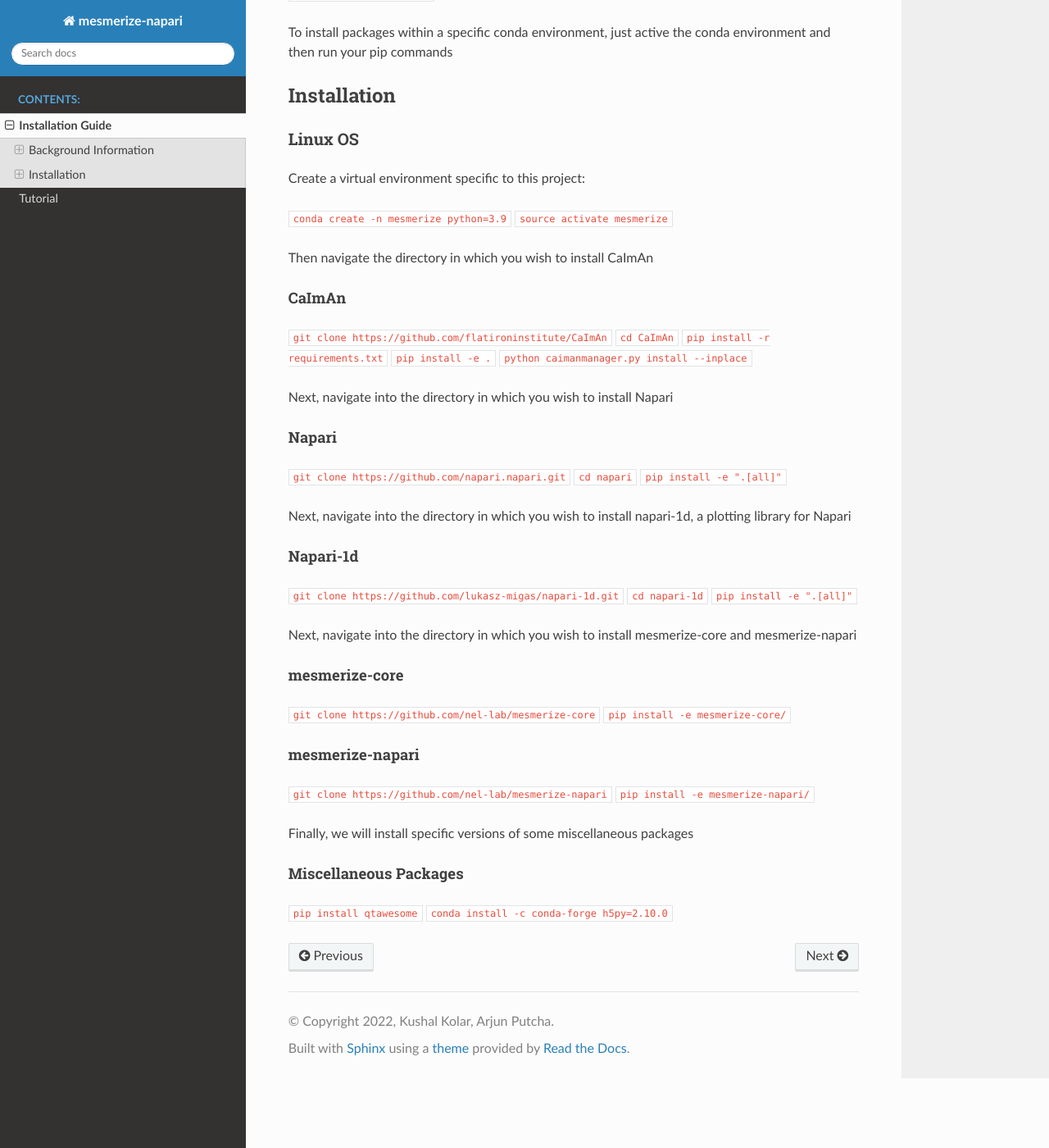
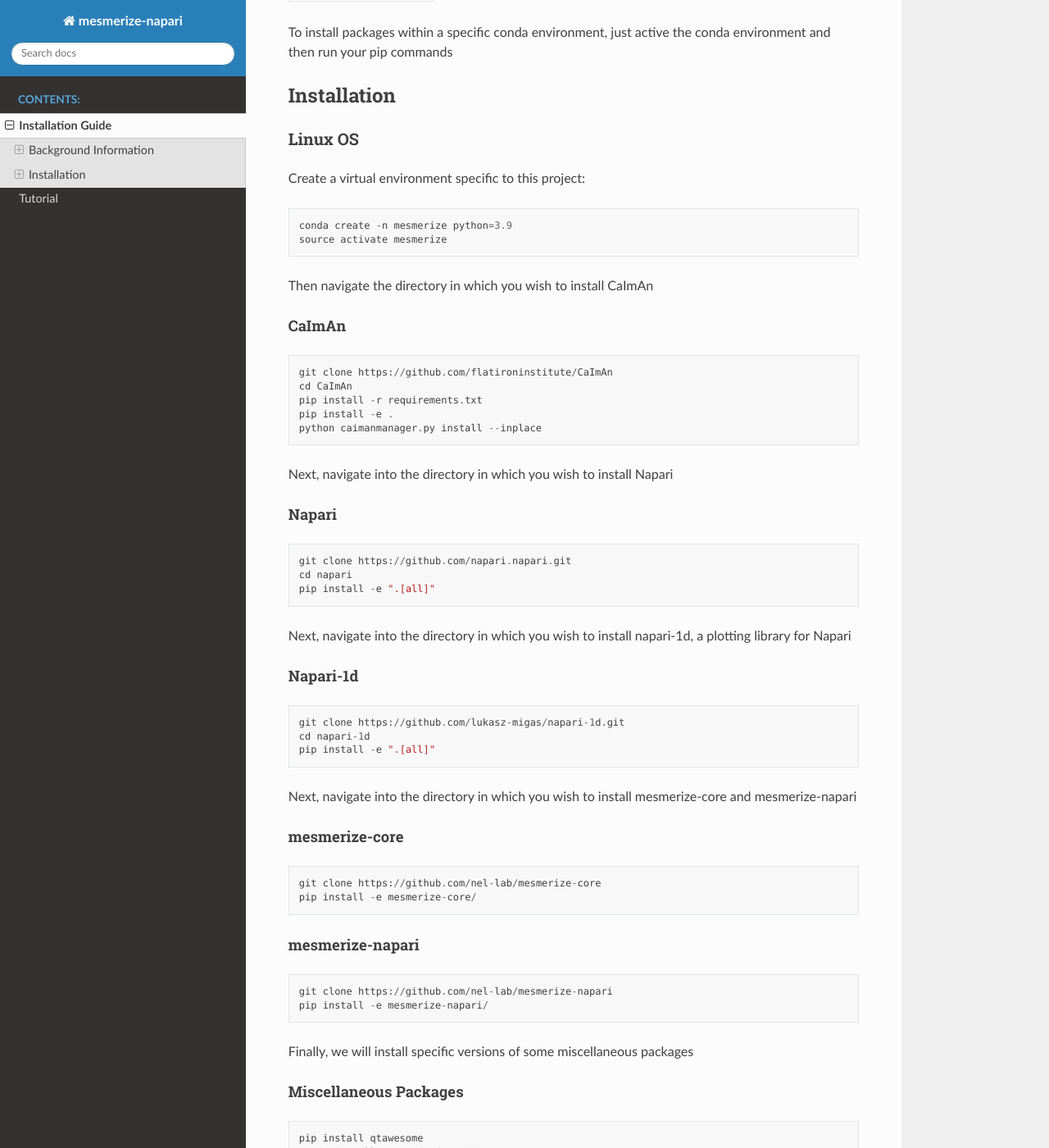
Before and after one commit to nel-lab/mesmerize-napari, a Sphinx documentation site: the page built from docs/source/installation.rst, in a window 1280 px wide and 1400 px high, scrolled down 2220 px. Shown: the whole window at 82% size. Built offline with Sphinx 7.4.7 and the Read the Docs theme 2.0.0, drawn with Linux system fonts in a browser that asks for light colours; pages that are not in the unit, such as notebooks, are missing from menus; some of the changed text lies outside the part shown.

Commit message:
add code blocks to tutorial.rst

```diff
--- a/docs/source/installation.rst
+++ b/docs/source/installation.rst
@@ -97,50 +97,70 @@
 ----------
 Create a virtual environment specific to this project:
 
-``conda create -n mesmerize python=3.9``
-``source activate mesmerize``
+.. code-block:: python
+
+    conda create -n mesmerize python=3.9
+    source activate mesmerize
 
 Then navigate the directory in which you wish to install CaImAn
 
 CaImAn
 ~~~~~~~~~~~~
-``git clone https://github.com/flatironinstitute/CaImAn``
-``cd CaImAn``
-``pip install -r requirements.txt``
-``pip install -e .``
-``python caimanmanager.py install --inplace``
+
+.. code-block:: python
+
+    git clone https://github.com/flatironinstitute/CaImAn
+    cd CaImAn
+    pip install -r requirements.txt
+    pip install -e .
+    python caimanmanager.py install --inplace
 
 Next, navigate into the directory in which you wish to install Napari
 
 Napari
 ~~~~~~~~~~~~~~~~
-``git clone https://github.com/napari.napari.git``
-``cd napari``
-``pip install -e ".[all]"``
+
+.. code-block:: python
+
+    git clone https://github.com/napari.napari.git
+    cd napari
+    pip install -e ".[all]"
 
 Next, navigate into the directory in which you wish to install napari-1d, a plotting library for Napari
 
 Napari-1d
 ~~~~~~~~~~~~~~
-``git clone https://github.com/lukasz-migas/napari-1d.git``
-``cd napari-1d``
-``pip install -e ".[all]"``
+
+.. code-block:: python
+
+    git clone https://github.com/lukasz-migas/napari-1d.git
+    cd napari-1d
+    pip install -e ".[all]"
 
 Next, navigate into the directory in which you wish to install mesmerize-core and mesmerize-napari
 
 mesmerize-core
 ~~~~~~~~~~~~~~
-``git clone https://github.com/nel-lab/mesmerize-core``
-``pip install -e mesmerize-core/``
+
+.. code-block:: python
+
+    git clone https://github.com/nel-lab/mesmerize-core
+    pip install -e mesmerize-core/
 
 mesmerize-napari
 ~~~~~~~~~~~~~~~~~
-``git clone https://github.com/nel-lab/mesmerize-napari``
-``pip install -e mesmerize-napari/``
+
+.. code-block:: python
+
+    git clone https://github.com/nel-lab/mesmerize-napari
+    pip install -e mesmerize-napari/
 
 Finally, we will install specific versions of some miscellaneous packages
 
 Miscellaneous Packages
 ~~~~~~~~~~~~~~~~~~~~~
-``pip install qtawesome``
-``conda install -c conda-forge h5py=2.10.0``
+
+.. code-block:: python
+
+    pip install qtawesome
+    conda install -c conda-forge h5py=2.10.0
--- a/docs/source/tutorial.rst
+++ b/docs/source/tutorial.rst
@@ -3,5 +3,3 @@
 
 Motion correction
 #################
-
-.. image:: ./mesmerize-napari/docs/source/test_img.png
```
